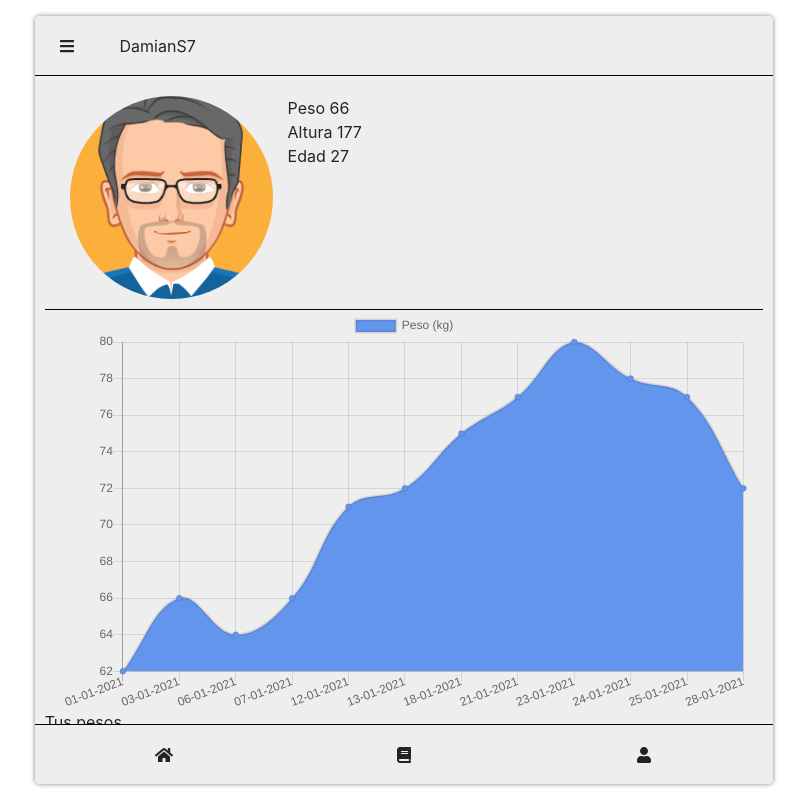
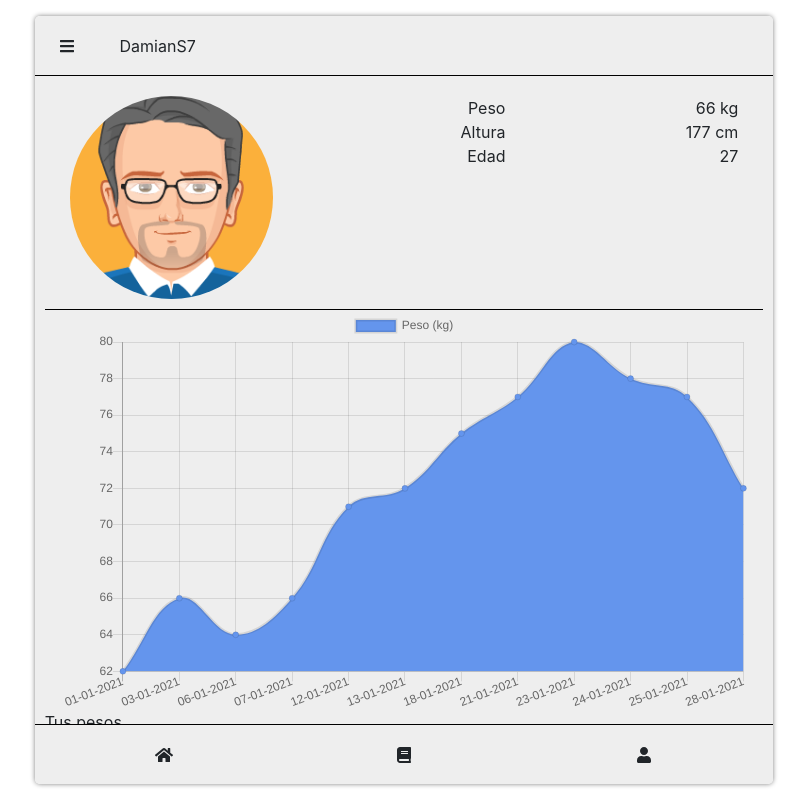
Before and after one commit to damianS7/fitCalc-spring-frontend, a Vue app: page /profile in a window 1280 px wide. Shown: the whole page, without its empty margins (236-1043 px from the left). Built offline with nearby package versions, Linux system fonts and the light colour scheme.

Commit message:
Estilo visual mejorado

```diff
--- a/src/views/profile/ProfileSummary.vue
+++ b/src/views/profile/ProfileSummary.vue
@@ -8,10 +8,19 @@
         src="@/assets/images/avatar.png"
       />
     </b-col>
-    <b-col cols="8">
-      <b-row>Peso {{ lastWeight }} </b-row>
-      <b-row>Altura {{ profile.lenght }}</b-row>
-      <b-row>Edad {{ profile.age }}</b-row>
+    <b-col cols="8" class="text-right">
+      <b-row>
+        <b-col>Peso</b-col>
+        <b-col>{{ lastWeight }} kg</b-col>
+      </b-row>
+      <b-row>
+        <b-col>Altura</b-col>
+        <b-col>{{ profile.lenght }} cm</b-col>
+      </b-row>
+      <b-row>
+        <b-col>Edad</b-col>
+        <b-col>{{ profile.age }}</b-col>
+      </b-row>
     </b-col>
   </b-row>
 </template>
```
